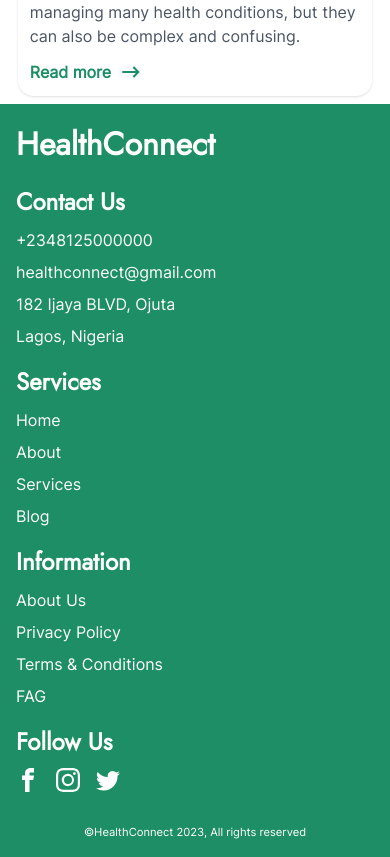
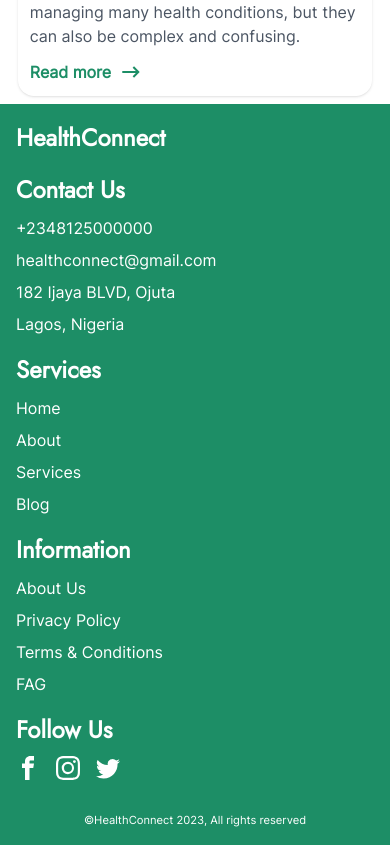
Before and after one commit to Sosaristic/health-connect, a React (Vite) app: page / in a window 390 px wide. Shown: the part 5349-6206 px from the top of the page. Built offline with nearby package versions, Linux system fonts and the light colour scheme.

Commit message:
added little fix to footer on tablet mode

```diff
--- a/src/components/Layout/Footer.jsx
+++ b/src/components/Layout/Footer.jsx
@@ -52,21 +52,19 @@ const Footer = () => {
   return (
     <Fragment>
       <footer className={` bg-primary w-full text-white flex flex-col py-4 px-4 relative`}>
-        <div className="flex flex-col lg:flex-row relative w-full gap-x-2 gap-y-4">
+        <div className="flex flex-col md:flex-row relative w-full gap-x-4 gap-y-4">
 
-          <div className="flex w-full md:w-1/3 flex-1 flex-col lg:flex-row gap-y-4">
-          <a href="#" className={` text-[2rem] font-jost font-bold w-full  flex-1`}>
+
+          <a href="#" className={` text-[1.5rem] font-jost font-bold w-full  flex-[0]`}>
             HealthConnect
           </a>
 
-            <FooterCard title="Contact Us" array={contactUs} />
+            <div className="flex-1"><FooterCard title="Contact Us" array={contactUs} /></div>
 
-          </div>
 
-          <div className="flex w-full md:w-1/3 flex-1 justify-around flex-col lg:flex-row gap-y-4">
-            <FooterCard title="Services" array={services} />
-            <FooterCard title="Information" array={information} />
-          </div>
+
+            <div className="flex-1"><FooterCard title="Services" array={services} /></div>
+            <div className="flex-1"><FooterCard title="Information" array={information} /></div>
 
           <div className="flex flex-col w-full md:w-1/3  flex-1">
             <h3 className="text-[1.5rem] font-jost font-bold">Follow Us</h3>
```
